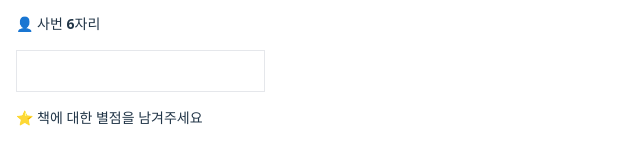
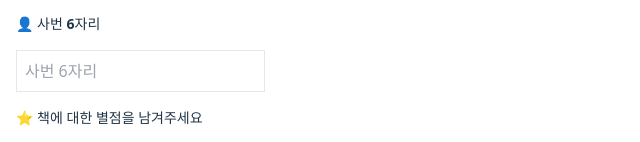
Before and after one commit to daewonpharm/book-rental-app, a React (Vite) app: page /return in a window 1280 px wide. Shown: the part 419-561 px from the top of the page, without its empty margins (0-640 px from the left). Built offline with nearby package versions, Linux system fonts and the light colour scheme.

Commit message:
제발 나를 잡아먹지마

```diff
--- a/src/pages/Return.jsx
+++ b/src/pages/Return.jsx
@@ -140,6 +140,8 @@ export default function Return() {
         onChange={(e) => setEmployeeId(e.target.value)}
         className="border p-2 w-full"
         maxLength={6}
+        inputMode="numeric"
+        placeholder="사번 6자리"
       />
 
       <label className="block text-sm font-semibold mt-4">
```
